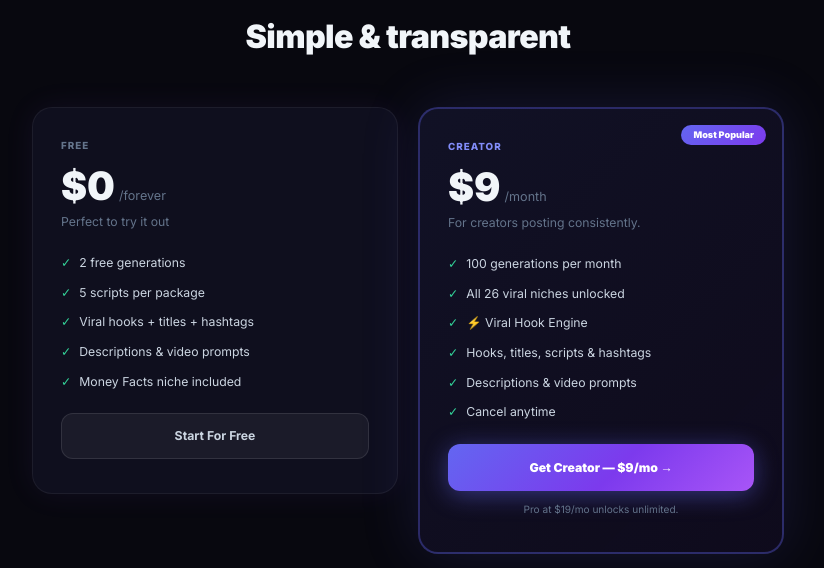
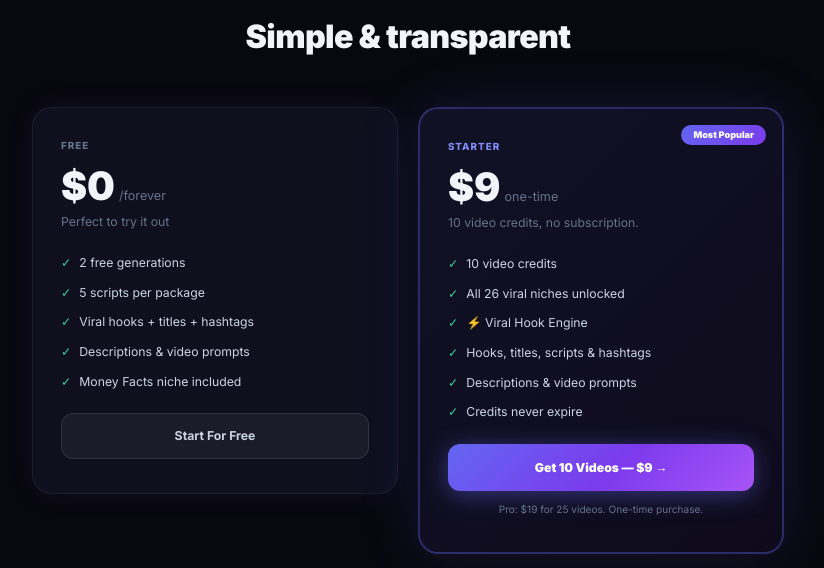
Before and after one commit to josephsskaf-hub/shortsforgeai, a Next.js app: page / in a window 1280 px wide. Shown: the part 8540-9108 px from the top of the page, without its empty margins (232-1056 px from the left). Built offline with nearby package versions, Linux system fonts and the light colour scheme; no server answers.

Commit message:
fix: replace all monthly pricing copy with one-time credit pack messaging + fix lightning bolt refresh bug

```diff
--- a/app/(dashboard)/account/AccountClient.tsx
+++ b/app/(dashboard)/account/AccountClient.tsx
@@ -142,7 +142,7 @@ export default function AccountClient({ email, isPro, generationsUsed, hasStripe
 
         {/* Subscription card */}
         <div className="rounded-2xl p-6" style={{ background: 'var(--card)', border: '1px solid var(--border)' }}>
-          <h2 className="font-bold text-sm mb-5" style={{ color: 'var(--muted2)', textTransform: 'uppercase', letterSpacing: '0.1em', fontSize: '0.65rem' }}>Subscription</h2>
+          <h2 className="font-bold text-sm mb-5" style={{ color: 'var(--muted2)', textTransform: 'uppercase', letterSpacing: '0.1em', fontSize: '0.65rem' }}>Plan & Credits</h2>
 
           {isPro ? (
             <div>
--- a/app/(dashboard)/pricing/PricingClient.tsx
+++ b/app/(dashboard)/pricing/PricingClient.tsx
@@ -20,17 +20,17 @@ const starterFeatures = [
 ]
 
 const creatorFeatures = [
-  '100 generations every month',
+  '10 video credits (one-time)',
   'All 26 viral niches unlocked',
   '⚡ Viral Hook Engine access',
   'Hooks, titles, scripts, hashtags & descriptions',
   'Copy-paste ready packages',
-  'Cancel anytime',
+  'Credits never expire',
 ]
 
 const proFeatures = [
-  'Unlimited generations',
-  'Everything in Creator',
+  '25 video credits (one-time)',
+  'Everything in Starter',
   '🖼️ Thumbnail text generator',
   '🚀 Priority support',
   'Beta access: AI Video Generator',
@@ -166,13 +166,13 @@ export default function PricingClient({
 
           <div className="mb-6">
             <div className="text-xs font-black uppercase tracking-widest mb-2" style={{ color: 'var(--indigo-light)' }}>
-              Creator
+              Starter
             </div>
             <div className="flex items-end gap-1 mb-1">
               <span className="font-black" style={{ fontSize: '2.4rem', color: 'var(--text)', lineHeight: 1 }}>$9</span>
-              <span className="text-sm pb-1" style={{ color: 'var(--muted)' }}>/month</span>
+              <span className="text-sm pb-1" style={{ color: 'var(--muted)' }}>one-time</span>
             </div>
-            <p className="text-xs" style={{ color: 'var(--muted)' }}>For creators posting consistently.</p>
+            <p className="text-xs" style={{ color: 'var(--muted)' }}>10 video credits. No subscription.</p>
           </div>
 
           <div className="flex flex-col gap-2.5 mb-7">
@@ -209,7 +209,7 @@ export default function PricingClient({
                 cursor: 'pointer',
               }}
             >
-              Get Creator — $9/mo →
+              Get Starter Pack — $9 →
             </button>
           )}
         </div>
@@ -236,9 +236,9 @@ export default function PricingClient({
             </div>
             <div className="flex items-end gap-1 mb-1">
               <span className="font-black" style={{ fontSize: '2.4rem', color: 'var(--text)', lineHeight: 1 }}>$19</span>
-              <span className="text-sm pb-1" style={{ color: 'var(--muted)' }}>/month</span>
+              <span className="text-sm pb-1" style={{ color: 'var(--muted)' }}>one-time</span>
             </div>
-            <p className="text-xs" style={{ color: 'var(--muted)' }}>For full-time faceless channels.</p>
+            <p className="text-xs" style={{ color: 'var(--muted)' }}>25 video credits. No subscription.</p>
           </div>
 
           <div className="flex flex-col gap-2.5 mb-7">
@@ -274,14 +274,14 @@ export default function PricingClient({
                 cursor: 'pointer',
               }}
             >
-              Get Pro — $19/mo →
+              Get Pro Pack — $19 →
             </button>
           )}
         </div>
       </div>
 
       <p className="max-w-3xl mx-auto text-center text-xs mt-4" style={{ color: 'var(--muted)' }}>
-        Cancel anytime. No hidden fees.
+        One-time purchase. Credits never expire. No hidden fees.
       </p>
 
       {/* FAQ */}
--- a/app/page.tsx
+++ b/app/page.tsx
@@ -662,28 +662,28 @@ export default function HomePage() {
           {/* Creator */}
           <div style={{ background: 'linear-gradient(135deg, rgba(99,102,241,.1), rgba(124,58,237,.06))', border: '2px solid rgba(99,102,241,.35)', borderRadius: 20, padding: '30px 28px 34px', position: 'relative', overflow: 'hidden', boxShadow: '0 0 60px rgba(99,102,241,.15)' }}>
             <div style={{ position: 'absolute', top: 16, right: 16, padding: '3px 12px', borderRadius: 999, background: 'linear-gradient(135deg, #6366f1, #7c3aed)', fontSize: '0.65rem', fontWeight: 900, color: '#fff' }}>Most Popular</div>
-            <div style={{ fontSize: '0.7rem', fontWeight: 800, color: 'var(--indigo-light)', textTransform: 'uppercase', letterSpacing: '0.1em', marginBottom: 12 }}>Creator</div>
+            <div style={{ fontSize: '0.7rem', fontWeight: 800, color: 'var(--indigo-light)', textTransform: 'uppercase', letterSpacing: '0.1em', marginBottom: 12 }}>Starter</div>
             <div style={{ display: 'flex', alignItems: 'baseline', gap: 4, marginBottom: 6 }}>
               <span style={{ fontSize: '2.8rem', fontWeight: 900, color: 'var(--text)', lineHeight: 1 }}>$9</span>
-              <span style={{ fontSize: '0.9rem', color: 'var(--muted)' }}>/month</span>
+              <span style={{ fontSize: '0.9rem', color: 'var(--muted)' }}>one-time</span>
             </div>
-            <p style={{ fontSize: '0.875rem', color: 'var(--muted)', marginBottom: 22 }}>For creators posting consistently.</p>
+            <p style={{ fontSize: '0.875rem', color: 'var(--muted)', marginBottom: 22 }}>10 video credits, no subscription.</p>
             {[
-              '100 generations per month',
+              '10 video credits',
               'All 26 viral niches unlocked',
               '⚡ Viral Hook Engine',
               'Hooks, titles, scripts & hashtags',
               'Descriptions & video prompts',
-              'Cancel anytime',
+              'Credits never expire',
             ].map((f) => (
               <div key={f} style={{ display: 'flex', alignItems: 'center', gap: 8, fontSize: '0.875rem', color: 'var(--text2)', marginBottom: 10 }}>
                 <span style={{ color: '#34d399' }}>✓</span> {f}
               </div>
             ))}
             <Link href="/pricing" style={{ display: 'block', marginTop: 22, padding: '14px 0', borderRadius: 12, textAlign: 'center', fontSize: '0.875rem', fontWeight: 900, color: '#fff', textDecoration: 'none', background: 'linear-gradient(135deg, #6366f1 0%, #7c3aed 55%, #a855f7 100%)', boxShadow: '0 4px 24px rgba(99,102,241,.45)' }}>
-              Get Creator — $9/mo →
+              Get 10 Videos — $9 →
             </Link>
-            <p style={{ textAlign: 'center', fontSize: '0.72rem', color: 'var(--muted)', marginTop: 10 }}>Pro at $19/mo unlocks unlimited.</p>
+            <p style={{ textAlign: 'center', fontSize: '0.72rem', color: 'var(--muted)', marginTop: 10 }}>Pro: $19 for 25 videos. One-time purchase.</p>
           </div>
         </div>
       </section>
--- a/components/Sidebar.tsx
+++ b/components/Sidebar.tsx
@@ -33,11 +33,20 @@ function NavLink({ href, icon, label, badge, exact, pathname, onClick }: {
   href: string; icon: string; label: string; badge: string | null; exact: boolean; pathname: string; onClick?: () => void
 }) {
   const active = exact ? pathname === href : (pathname === href || pathname.startsWith(href + '/'))
+  const router = useRouter()
+
+  function handleClick(e: React.MouseEvent) {
+    if (active) {
+      e.preventDefault()
+      router.refresh()
+    }
+    onClick?.()
+  }
 
   return (
     <Link
       href={href}
-      onClick={onClick}
+      onClick={handleClick}
       className="flex items-center gap-2.5 rounded-[10px] px-2.5 py-2.5 text-xs font-medium transition-all relative"
       style={{
         background: active ? 'rgba(99,102,241,.1)' : 'transparent',
@@ -85,7 +94,7 @@ export default function Sidebar({
 
   const initial = (userEmail?.[0] ?? 'G').toUpperCase()
   const FREE_LIMIT = 2
-  const PRO_LIMIT = 100
+  const PRO_LIMIT = 25
   const freeRemaining = Math.max(0, FREE_LIMIT - generationsUsed)
   const freeUsedPct = Math.min(100, (generationsUsed / FREE_LIMIT) * 100)
   const proUsedPct = Math.min(100, (generationsUsed / PRO_LIMIT) * 100)
@@ -272,11 +281,11 @@ export default function Sidebar({
                 </p>
               ) : (
                 <p className="text-xs mb-2" style={{ color: 'var(--muted)', lineHeight: 1.45, fontSize: '0.68rem' }}>
-                  {freeRemaining} generation{freeRemaining !== 1 ? 's' : ''} left — upgrade for 100/month
+                  {freeRemaining} generation{freeRemaining !== 1 ? 's' : ''} left — get 10 videos for $9
                 </p>
               )}
               <Link href="/pricing" className="block w-full text-center rounded-lg py-2 text-xs font-bold text-white transition-all" style={{ background: 'linear-gradient(135deg, var(--indigo), var(--purple))', textDecoration: 'none' }} onClick={onClose}>
-                ⭐ Upgrade — from $9/mo →
+                🎬 Get 10 Videos — $9 →
               </Link>
             </div>
           </div>
@@ -285,7 +294,7 @@ export default function Sidebar({
           <div className="px-3 pb-3 flex-shrink-0">
             <div className="rounded-xl p-3" style={{ background: 'rgba(16,185,129,.05)', border: '1px solid rgba(16,185,129,.15)' }}>
               <div className="flex items-center justify-between mb-1.5">
-                <span className="text-xs font-semibold" style={{ color: 'var(--muted2)', fontSize: '0.68rem' }}>Pro generations</span>
+                <span className="text-xs font-semibold" style={{ color: 'var(--muted2)', fontSize: '0.68rem' }}>Video credits used</span>
                 <span className="text-xs font-black" style={{ color: generationsUsed >= PRO_LIMIT ? '#f87171' : '#34d399', fontSize: '0.68rem' }}>
                   {generationsUsed} / {PRO_LIMIT}
                 </span>
@@ -303,7 +312,7 @@ export default function Sidebar({
               </div>
               {generationsUsed >= PRO_LIMIT && (
                 <p className="text-xs mt-1.5" style={{ color: '#f87171', lineHeight: 1.45, fontSize: '0.65rem' }}>
-                  Monthly limit reached. Resets next billing cycle.
+                  Credits used up. <Link href="/pricing" style={{ color: '#818cf8', textDecoration: 'none' }}>Get more →</Link>
                 </p>
               )}
             </div>
```
